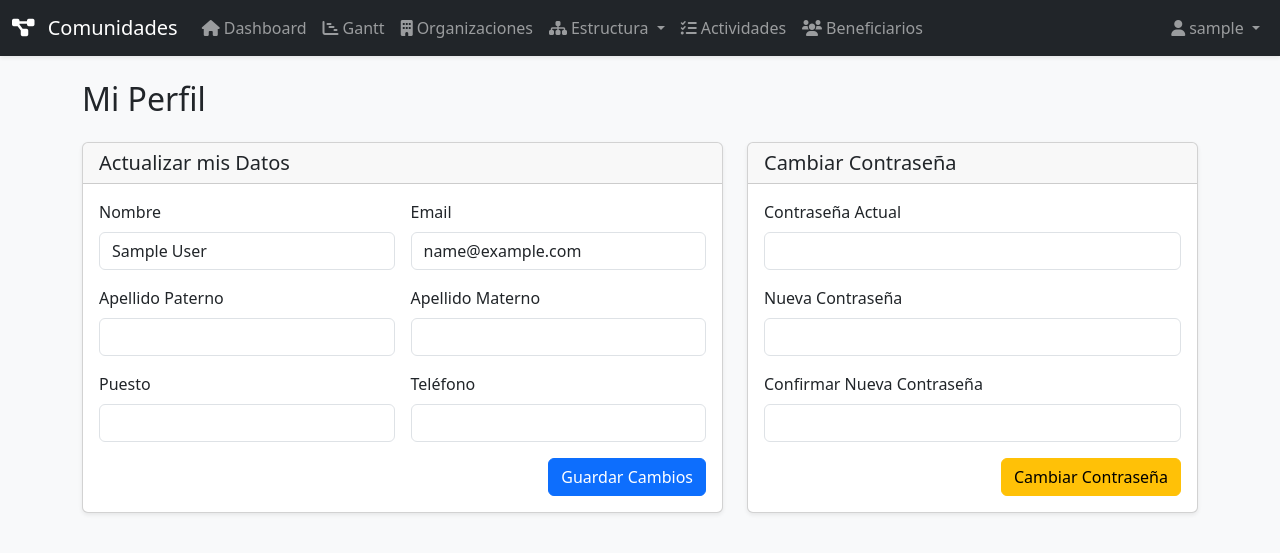
After one commit to dagargon89/comunidades_v1, a PHP site: page /usuarios/perfil.php in a window 1280 px wide. The commit adds this page. Shown: the top 553 px of the page. Run offline with PHP 8.4, Linux system fonts and the light colour scheme; the visitor is signed in with stand-in values (Sample User, id 1).

Commit message:
Add Gantt chart functionality and user profile management features

```diff
--- a/includes/nav.php
+++ b/includes/nav.php
@@ -17,6 +17,11 @@ $current_dir = basename(dirname($_SERVER['PHP_SELF']));
                 <li class="nav-item">
                     <a class="nav-link <?= ($current_page === 'index.php') ? 'active' : '' ?>" href="/index.php">
                         <i class="fas fa-home me-1"></i>Dashboard
+                    </a>
+                </li>
+                <li class="nav-item">
+                    <a class="nav-link <?= ($current_page === 'gantt.php') ? 'active' : '' ?>" href="/gantt.php">
+                        <i class="fas fa-chart-gantt me-1"></i>Gantt
                     </a>
                 </li>
                 <li class="nav-item">
--- /dev/null
+++ b/usuarios/perfil.php
@@ -0,0 +1,97 @@
+<?php
+require_once '../includes/config.php';
+requireAuth(); // Aseguramos que solo usuarios logueados puedan acceder
+
+$user_id = $_SESSION['user_id'];
+
+try {
+    $stmt = $pdo->prepare("SELECT * FROM usuarios WHERE id = ?");
+    $stmt->execute([$user_id]);
+    $usuario = $stmt->fetch();
+} catch (PDOException $e) {
+    die("Error al obtener los datos del usuario: " . $e->getMessage());
+}
+
+$page_title = 'Mi Perfil';
+include '../includes/header.php';
+?>
+
+<h1 class="h2 mb-4">Mi Perfil</h1>
+
+<?php if (isset($_GET['success'])): ?>
+    <div class="alert alert-success"><?= htmlspecialchars($_GET['success']) ?></div>
+<?php endif; ?>
+<?php if (isset($_GET['error'])): ?>
+    <div class="alert alert-danger"><?= htmlspecialchars($_GET['error']) ?></div>
+<?php endif; ?>
+
+
+<div class="row">
+    <div class="col-lg-7 mb-4">
+        <div class="card shadow-sm">
+            <div class="card-header"><h3 class="h5 mb-0">Actualizar mis Datos</h3></div>
+            <div class="card-body">
+                <form action="update_perfil.php" method="POST">
+                    <input type="hidden" name="action" value="update_profile">
+                    <div class="row g-3">
+                        <div class="col-md-6">
+                            <label for="nombre" class="form-label">Nombre</label>
+                            <input type="text" class="form-control" id="nombre" name="nombre" value="<?= htmlspecialchars($usuario['nombre']) ?>" required>
+                        </div>
+                        <div class="col-md-6">
+                            <label for="email" class="form-label">Email</label>
+                            <input type="email" class="form-control" id="email" name="email" value="<?= htmlspecialchars($usuario['email']) ?>" required>
+                        </div>
+                        <div class="col-md-6">
+                            <label for="apellido_paterno" class="form-label">Apellido Paterno</label>
+                            <input type="text" class="form-control" id="apellido_paterno" name="apellido_paterno" value="<?= htmlspecialchars($usuario['apellido_paterno'] ?? '') ?>">
+                        </div>
+                        <div class="col-md-6">
+                            <label for="apellido_materno" class="form-label">Apellido Materno</label>
+                            <input type="text" class="form-control" id="apellido_materno" name="apellido_materno" value="<?= htmlspecialchars($usuario['apellido_materno'] ?? '') ?>">
+                        </div>
+                         <div class="col-md-6">
+                            <label for="puesto" class="form-label">Puesto</label>
+                            <input type="text" class="form-control" id="puesto" name="puesto" value="<?= htmlspecialchars($usuario['puesto'] ?? '') ?>">
+                        </div>
+                        <div class="col-md-6">
+                            <label for="telefono" class="form-label">Teléfono</label>
+                            <input type="tel" class="form-control" id="telefono" name="telefono" value="<?= htmlspecialchars($usuario['telefono'] ?? '') ?>">
+                        </div>
+                    </div>
+                    <div class="text-end mt-3">
+                        <button type="submit" class="btn btn-primary">Guardar Cambios</button>
+                    </div>
+                </form>
+            </div>
+        </div>
+    </div>
+
+    <div class="col-lg-5 mb-4">
+        <div class="card shadow-sm">
+             <div class="card-header"><h3 class="h5 mb-0">Cambiar Contraseña</h3></div>
+             <div class="card-body">
+                <form action="update_perfil.php" method="POST">
+                    <input type="hidden" name="action" value="update_password">
+                    <div class="mb-3">
+                        <label for="current_password" class="form-label">Contraseña Actual</label>
+                        <input type="password" class="form-control" id="current_password" name="current_password" required>
+                    </div>
+                    <div class="mb-3">
+                        <label for="new_password" class="form-label">Nueva Contraseña</label>
+                        <input type="password" class="form-control" id="new_password" name="new_password" required>
+                    </div>
+                    <div class="mb-3">
+                        <label for="confirm_new_password" class="form-label">Confirmar Nueva Contraseña</label>
+                        <input type="password" class="form-control" id="confirm_new_password" name="confirm_new_password" required>
+                    </div>
+                    <div class="text-end mt-3">
+                        <button type="submit" class="btn btn-warning">Cambiar Contraseña</button>
+                    </div>
+                </form>
+             </div>
+        </div>
+    </div>
+</div>
+
+<?php include '../includes/footer.php'; ?>
```
Also changed, not shown: gantt.php (+117 -0 lines), usuarios/update_perfil.php (added, +98 -0 lines).
